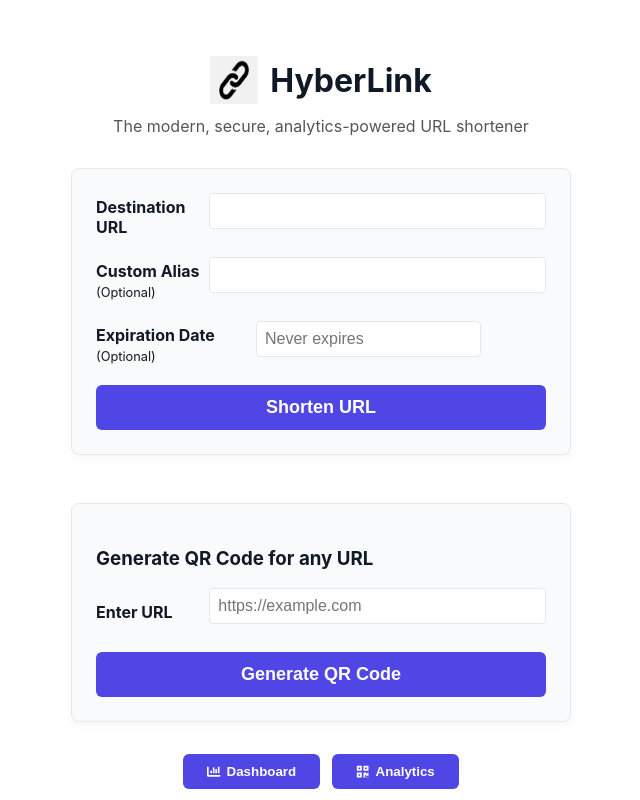
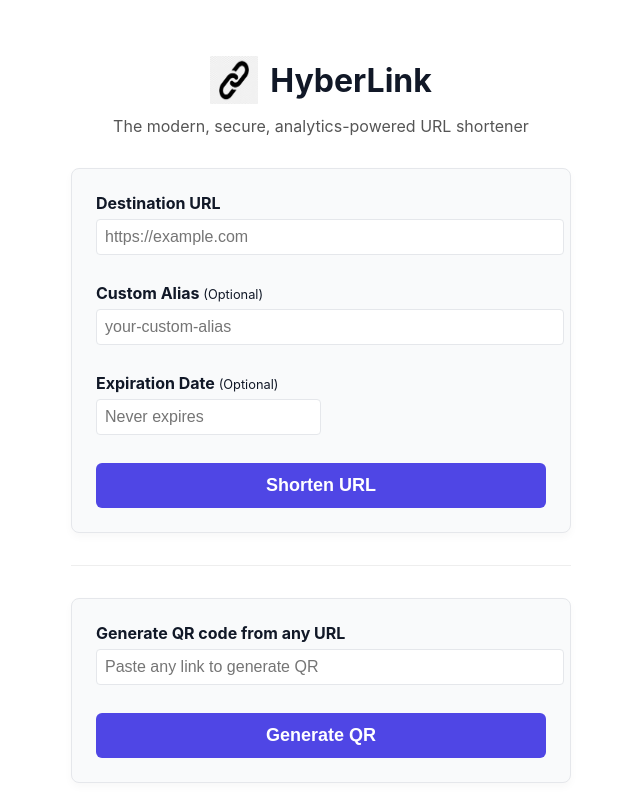
Before and after one commit to maryam24-7/hyperlink, a Next.js app: page / in a window 1280 px wide. Shown: the top 800 px of the page, without its empty margins (319-959 px from the left). Built offline with nearby package versions, Linux system fonts and the light colour scheme.

Commit message:
Update LinkForm.tsx

```diff
--- a/src/components/LinkManagement/LinkForm.tsx
+++ b/src/components/LinkManagement/LinkForm.tsx
@@ -12,9 +12,9 @@ export default function LinkForm() {
   const [qrCode, setQrCode] = useState('');
   const [isLoading, setIsLoading] = useState(false);
 
-  // --- جديد: حالة لإدخال رابط خارجي لتوليد QR فقط ---
-  const [externalUrl, setExternalUrl] = useState('');
-  const [externalQrCode, setExternalQrCode] = useState('');
+  // New state for direct QR link input
+  const [qrInput, setQrInput] = useState('');
+  const [qrInputValue, setQrInputValue] = useState('');
 
   const handleSubmit = async (e: React.FormEvent) => {
     e.preventDefault();
@@ -46,16 +46,7 @@ export default function LinkForm() {
     }
   };
 
-  // --- جديد: توليد QR مباشر للرابط الخارجي بدون تقصير ---
-  const handleGenerateExternalQr = () => {
-    if (!externalUrl) {
-      toast.error('Please enter a URL to generate QR code.');
-      return;
-    }
-    setExternalQrCode(externalUrl);
-  };
-
-  // أنماط الحقول كما كانت
+  // CSS styles
   const fieldStyle: React.CSSProperties = {
     display: 'flex',
     flexDirection: 'column',
@@ -73,19 +64,15 @@ export default function LinkForm() {
     width: '100%',
   };
 
-  // Responsive layout (كما في الكود الأصلي)
-  const isDesktop = typeof window !== 'undefined' && window.innerWidth >= 768;
-  if (isDesktop) {
-    fieldStyle.flexDirection = 'row';
-    fieldStyle.alignItems = 'center';
-    labelStyle.width = 160;
-    labelStyle.marginBottom = 0;
-    inputStyle.flexGrow = 1;
-  }
+  // Handle QR input generation
+  const handleQrInput = (e: React.FormEvent) => {
+    e.preventDefault();
+    setQrInputValue(qrInput);
+  };
 
   return (
-    <>
-      {/* فورم تقصير الرابط */}
+    <div>
+      {/* URL Shortener Form */}
       <form onSubmit={handleSubmit} className="card" style={{ textAlign: "left" }}>
         <div style={fieldStyle}>
           <label style={labelStyle}>Destination URL</label>
@@ -95,6 +82,7 @@ export default function LinkForm() {
             onChange={e => setUrl(e.target.value)}
             required
             style={inputStyle}
+            placeholder="https://example.com"
           />
         </div>
 
@@ -107,6 +95,7 @@ export default function LinkForm() {
             value={customAlias}
             onChange={e => setCustomAlias(e.target.value)}
             style={inputStyle}
+            placeholder="your-custom-alias"
           />
         </div>
 
@@ -141,34 +130,37 @@ export default function LinkForm() {
         )}
       </form>
 
-      {/* --- جديد: أداة توليد QR مباشر للرابط الخارجي --- */}
-      <div className="card" style={{ marginTop: 48, textAlign: "left" }}>
-        <h3>Generate QR Code for any URL</h3>
+      {/* Divider */}
+      <div style={{ margin: "32px 0", borderTop: "1px solid #eee" }} />
+
+      {/* QR Code Generator */}
+      <form onSubmit={handleQrInput} className="card" style={{ textAlign: "left" }}>
         <div style={fieldStyle}>
-          <label style={labelStyle}>Enter URL</label>
+          <label style={labelStyle}>Generate QR code from any URL</label>
           <input
             type="url"
-            value={externalUrl}
-            onChange={e => setExternalUrl(e.target.value)}
-            placeholder="https://example.com"
+            value={qrInput}
+            onChange={e => setQrInput(e.target.value)}
             style={inputStyle}
+            placeholder="Paste any link to generate QR"
+            required
           />
         </div>
         <button
-          type="button"
-          onClick={handleGenerateExternalQr}
-          style={{ width: "100%", padding: 12, fontSize: 18, cursor: 'pointer' }}
+          type="submit"
+          style={{ width: "100%", padding: 12, fontSize: 18 }}
         >
-          Generate QR Code
+          Generate QR
         </button>
-
-        {externalQrCode && (
+        {qrInputValue && (
           <div style={{ marginTop: 24 }}>
-            <b>QR Code:</b>
-            <QRGenerator url={externalQrCode} />
+            <QRGenerator url={qrInputValue} />
+            <div style={{ textAlign: "center", marginTop: 8, wordBreak: 'break-all', fontSize: 13, color: "#555" }}>
+              {qrInputValue}
+            </div>
           </div>
         )}
-      </div>
-    </>
+      </form>
+    </div>
   );
 }
```
